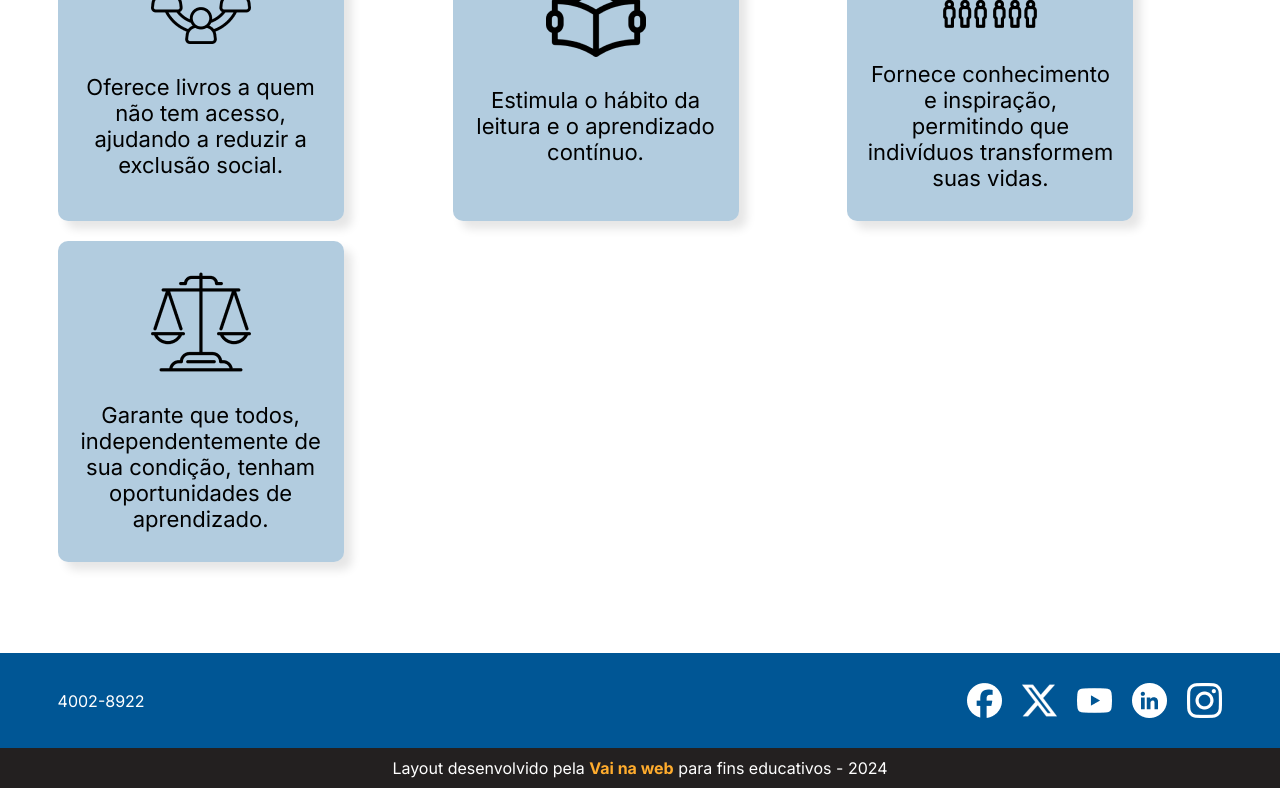
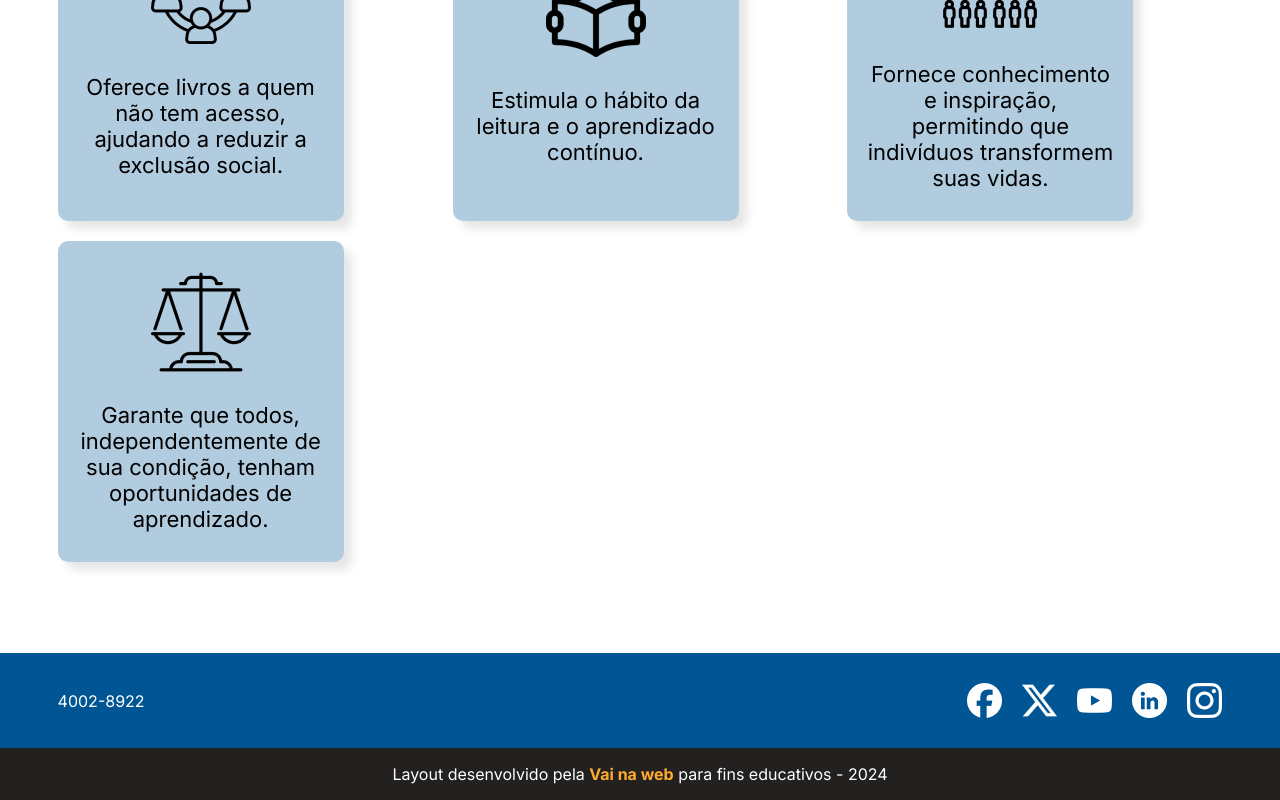
Before and after one commit to lucasssantos94/vnw-livros, a React (Vite) app: page / in a window 1280 px wide. Shown: the part 935-1735 px from the top of the page. Built offline with nearby package versions, Linux system fonts and the light colour scheme.

Commit message:
style: adjusted padding copy-footer

```diff
--- a/src/components/Footer/style.module.scss
+++ b/src/components/Footer/style.module.scss
@@ -22,7 +22,7 @@
 
     .copy-footer {
         background-color: global.$dark-color;
-        padding: 1rem 0;
+        padding: 1.6rem 0;
         text-align: center;
 
         p {
@@ -41,10 +41,5 @@
                 @include global.flex($direction: column, $align: center, $gap: 2rem);
             }
         }
-
-        .copy-footer {
-            padding: 1.6rem 0;
-
-        }
     }
 }
```
